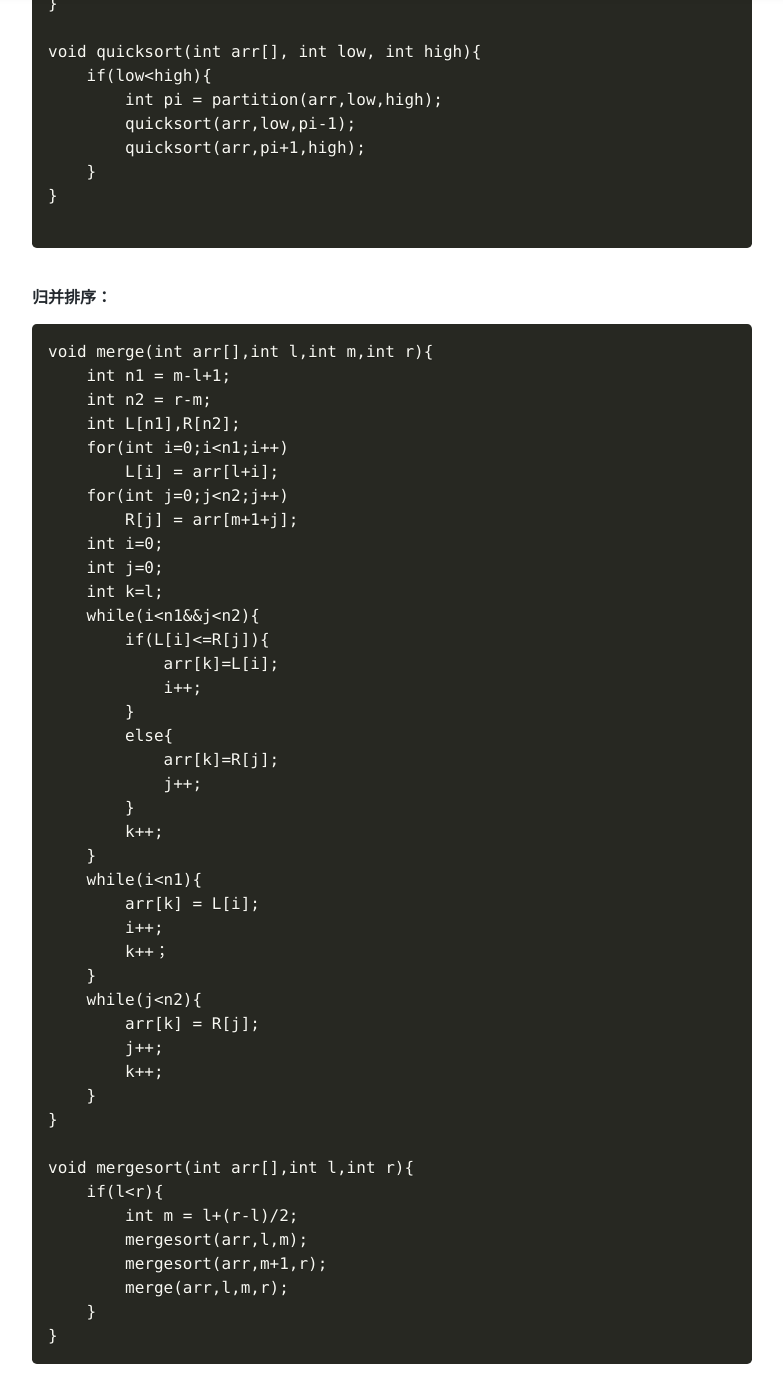
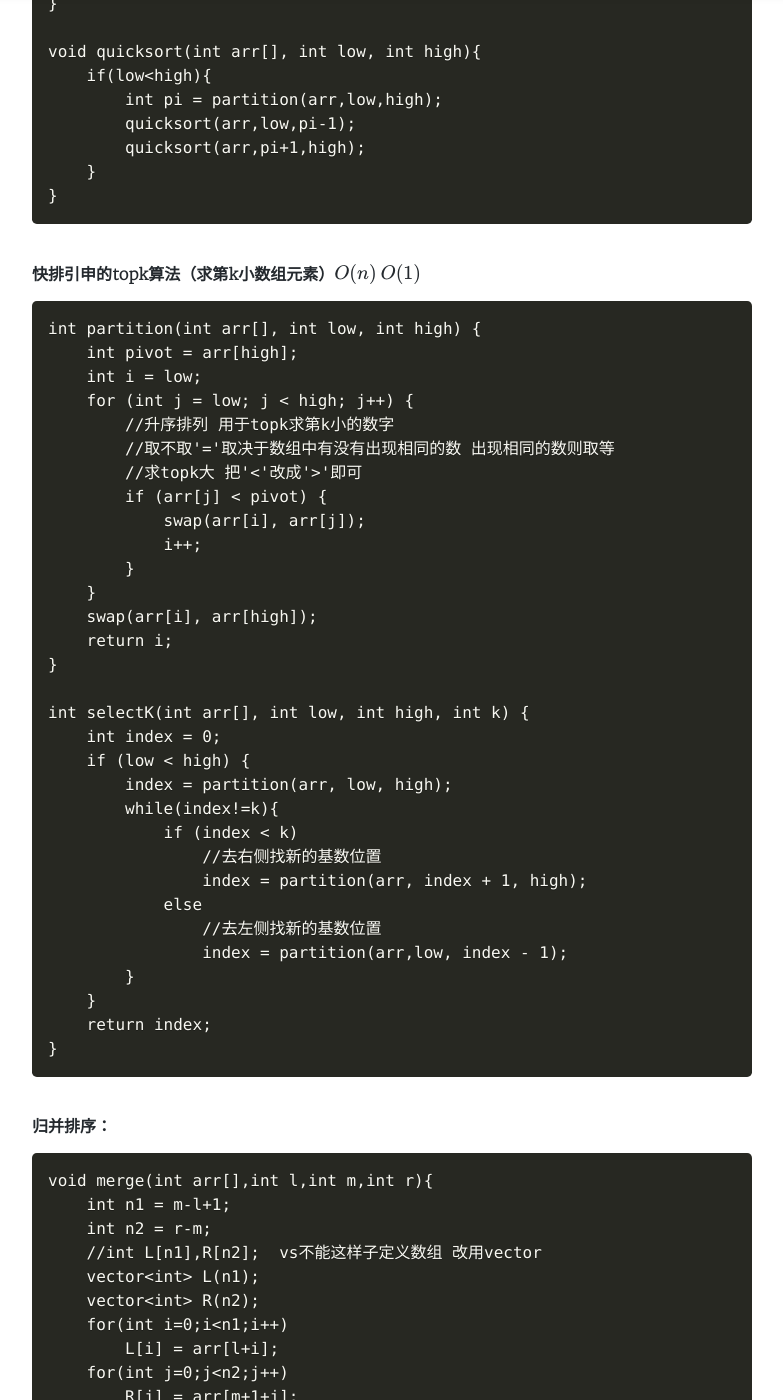
Before and after one commit to geekgitcode/geekgitcode.github.io, a Jekyll site: the page built from _posts/2020-10-23-sort.md, in a window 1280 px wide and 1400 px high, scrolled down 879 px. Shown: the whole window, without its empty margins (248-1031 px from the left). Built offline with Jekyll 4.4.1, drawn with Linux system fonts in a browser that asks for light colours; nearby versions of some CDN libraries; formulas are drawn with MathJax 3; a style sheet for code colours, icons or effects is not loaded; some of the changed text lies outside the part shown.

Commit message:
Update 2020-10-23-sort.md

````diff
--- a/_posts/2020-10-23-sort.md
+++ b/_posts/2020-10-23-sort.md
@@ -35,7 +35,42 @@
 		quicksort(arr,pi+1,high);
 	}
 }
+```
 
+#### 快排引申的topk算法（求第k小数组元素）$O(n)$    $O(1)$
+
+```c++
+int partition(int arr[], int low, int high) {
+	int pivot = arr[high];
+	int i = low;
+	for (int j = low; j < high; j++) {
+		//升序排列 用于topk求第k小的数字
+        //取不取'='取决于数组中有没有出现相同的数 出现相同的数则取等
+        //求topk大 把'<'改成'>'即可
+		if (arr[j] < pivot) {
+			swap(arr[i], arr[j]);
+			i++;
+		}
+	}
+	swap(arr[i], arr[high]);
+	return i;
+}
+
+int selectK(int arr[], int low, int high, int k) {
+	int index = 0;
+	if (low < high) {
+		index = partition(arr, low, high);
+		while(index!=k){
+			if (index < k)
+				//去右侧找新的基数位置
+				index = partition(arr, index + 1, high);
+			else
+				//去左侧找新的基数位置
+				index = partition(arr,low, index - 1);
+		}
+	}
+	return index;
+}
 ```
 
 #### 归并排序：
@@ -44,7 +79,9 @@
 void merge(int arr[],int l,int m,int r){
 	int n1 = m-l+1;
 	int n2 = r-m;
-	int L[n1],R[n2];
+	//int L[n1],R[n2];  vs不能这样子定义数组 改用vector
+    vector<int> L(n1);
+	vector<int> R(n2);
 	for(int i=0;i<n1;i++)
 		L[i] = arr[l+i];
 	for(int j=0;j<n2;j++)
@@ -66,7 +103,7 @@
 	while(i<n1){
 		arr[k] = L[i];
 		i++;
-		k++；
+		k++;
 	}
 	while(j<n2){
 		arr[k] = R[j];
````
